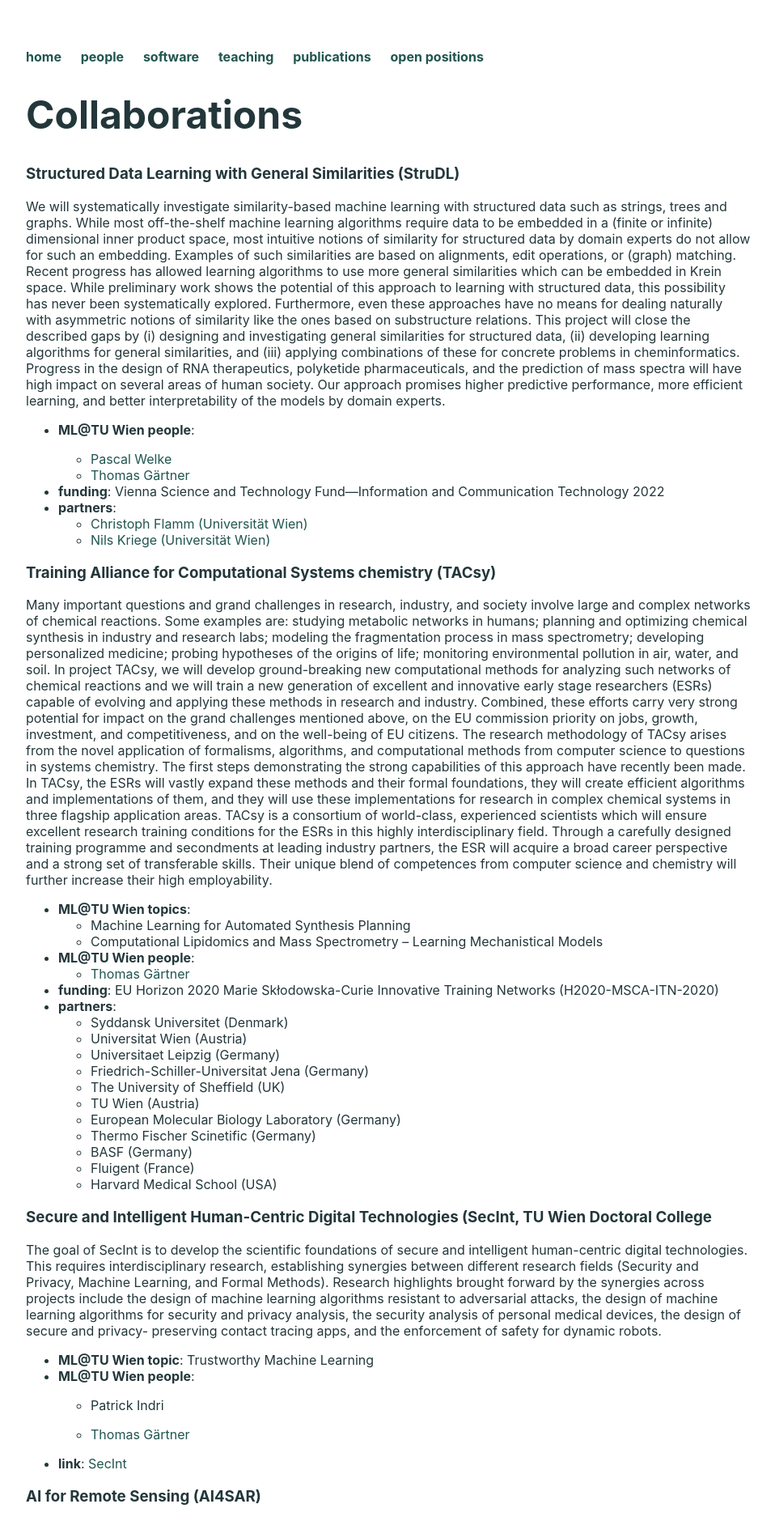
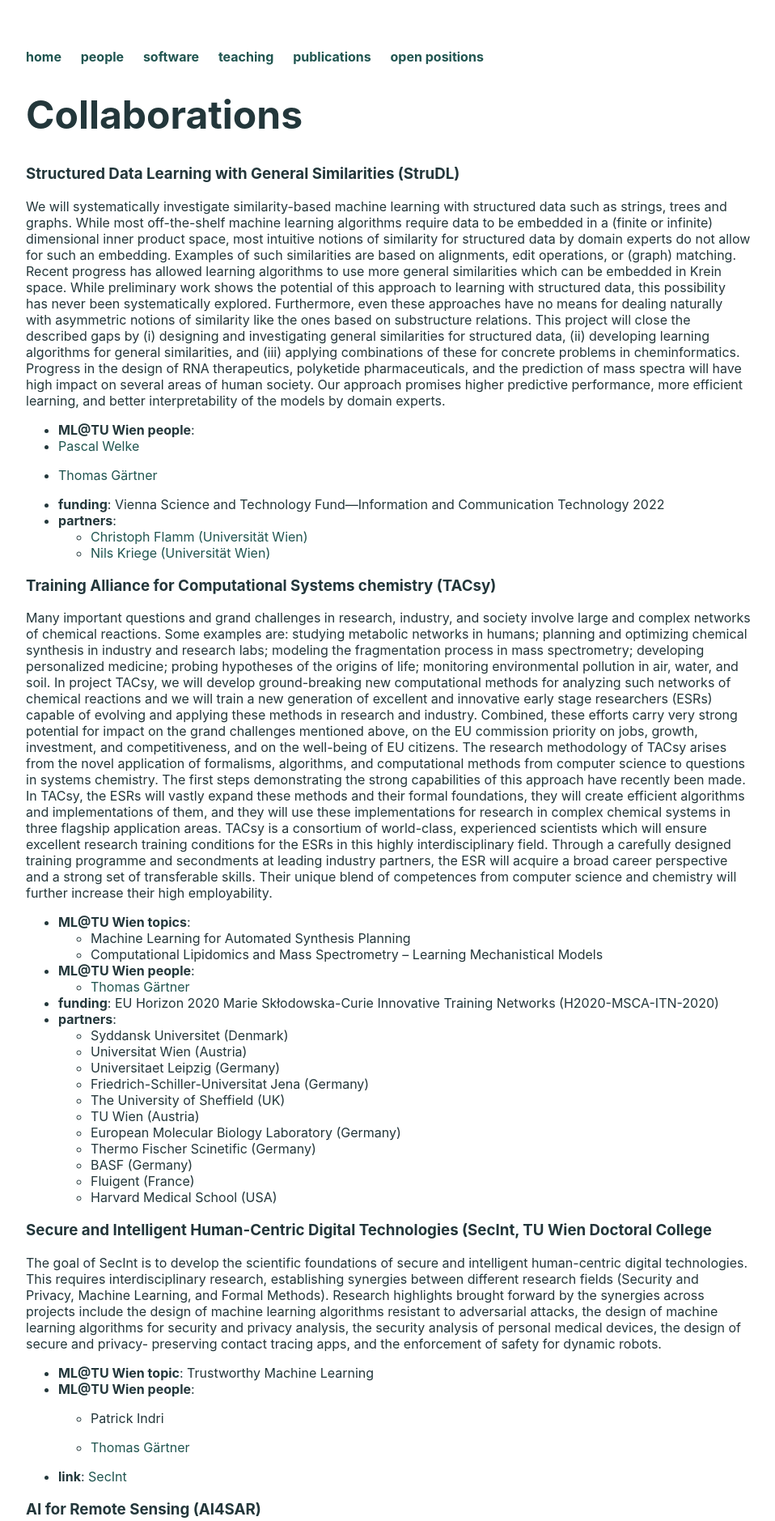
Before and after one commit to ml-tuw/ml-tuw.github.io, a Jekyll site: the page built from projects/md/index.md, in a window 1280 px wide. Shown: the top 1879 px of the page at 81% size, without its empty margins (160-1118 px from the left). Built offline with Jekyll 4.4.1, drawn with Linux system fonts in a browser that asks for light colours.

Commit message:
~~test~~

```diff
--- a/projects/md/index.md
+++ b/projects/md/index.md
@@ -23,15 +23,15 @@
 promises higher predictive performance, more efficient learning, and better interpretability of the models by
 domain experts.
 
- - **ML@TU Wien people**:
 {% capture ppl1 %}
-   - {% include linked_name.md id="PascalWelke" %}
+{% include linked_name.md id="PascalWelke" %}
 {% endcapture %}
 {% capture ppl2 %}
-   - {% include linked_name.md id="ThomasGaertner" %}
+{% include linked_name.md id="ThomasGaertner" %}
 {% endcapture %}
-{{ ppl1 | strip_newlines}}
-{{ ppl2 | strip_newlines}}
+ - **ML@TU Wien people**:
+  - {{ ppl1 | strip_newlines}}
+  - {{ ppl2 | strip_newlines}}
 
  - **funding**: Vienna Science and Technology Fund---Information and Communication Technology 2022
  - **partners**:
```
